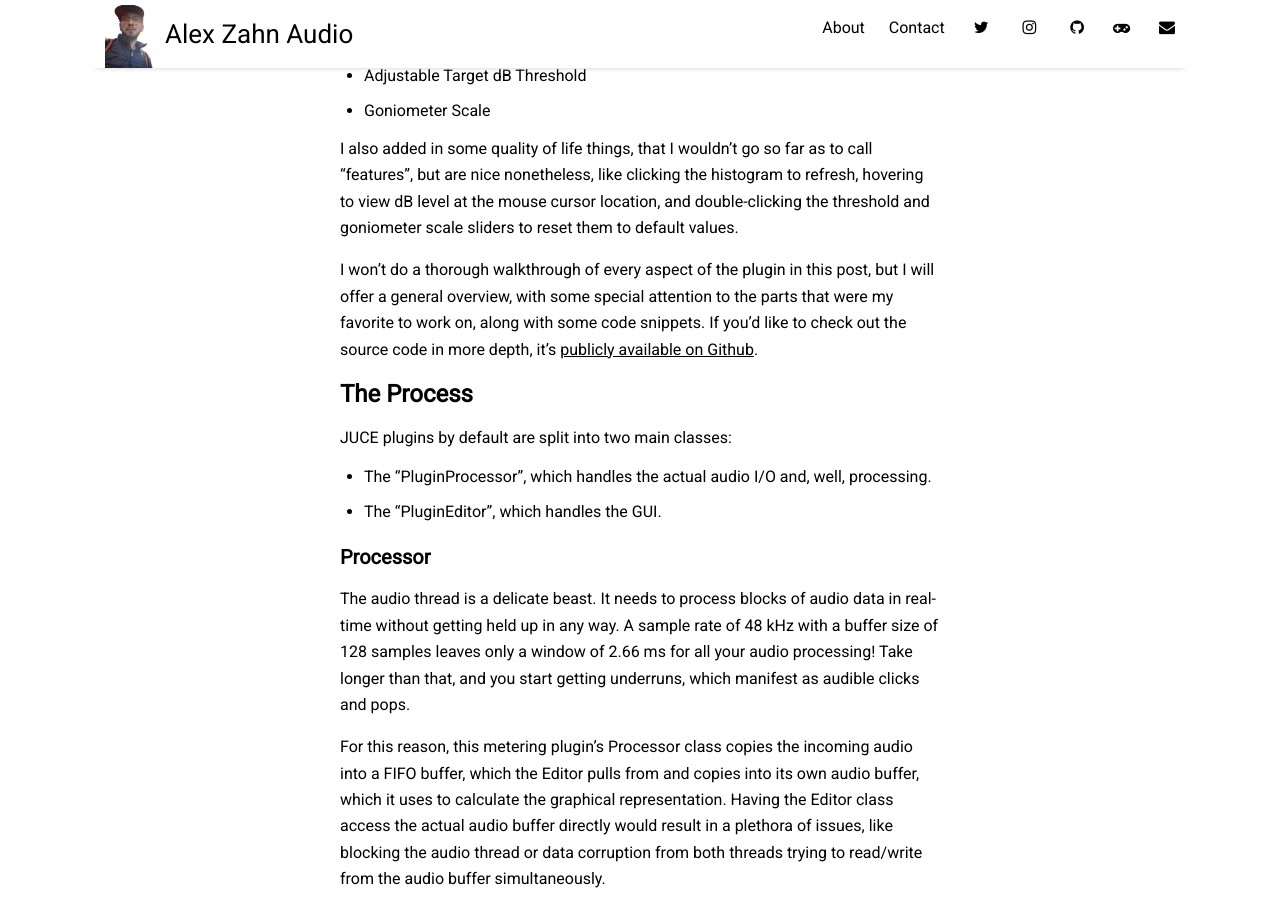
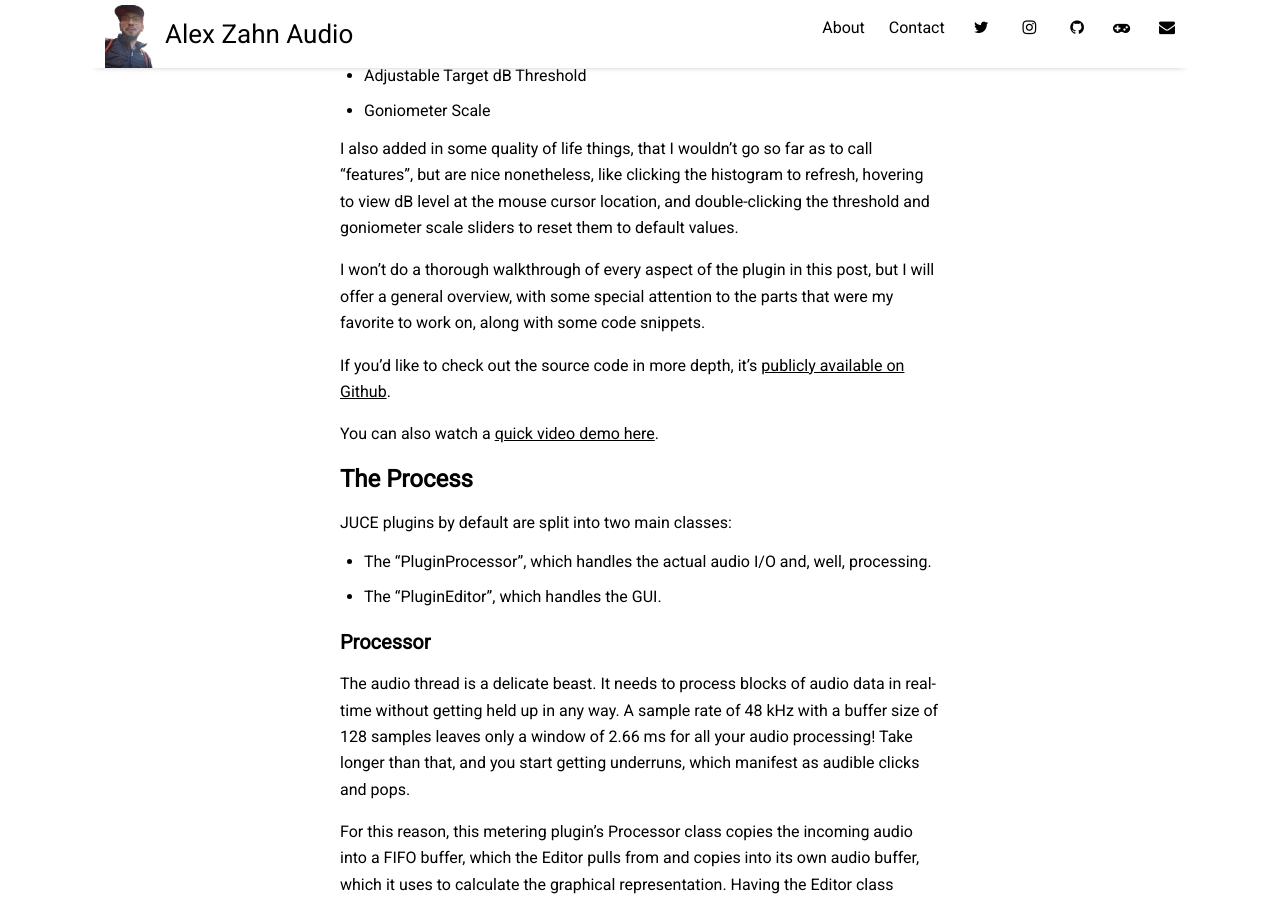
Before and after one commit to alexzahnaudio/alexzahnaudio.github.io, a Jekyll site: the page built from _posts/2023-11-30-metering-plugin.md, in a window 1280 px wide and 900 px high, scrolled down 1350 px. Built offline with Jekyll 4.4.1, drawn with Linux system fonts in a browser that asks for light colours; nearby versions of some CDN libraries; formulas are drawn with MathJax 3.

Commit message:
Update 2023-11-30-metering-plugin.md

```diff
--- a/_posts/2023-11-30-metering-plugin.md
+++ b/_posts/2023-11-30-metering-plugin.md
@@ -32,7 +32,11 @@ The features of the plugin include...
 
 I also added in some quality of life things, that I wouldn't go so far as to call "features", but are nice nonetheless, like clicking the histogram to refresh, hovering to view dB level at the mouse cursor location, and double-clicking the threshold and goniometer scale sliders to reset them to default values.
 
-I won't do a thorough walkthrough of every aspect of the plugin in this post, but I will offer a general overview, with some special attention to the parts that were my favorite to work on, along with some code snippets. If you'd like to check out the source code in more depth, it's [publicly available on Github](https://github.com/alexzahnaudio/PFM10/tree/main).
+I won't do a thorough walkthrough of every aspect of the plugin in this post, but I will offer a general overview, with some special attention to the parts that were my favorite to work on, along with some code snippets.
+
+If you'd like to check out the source code in more depth, it's [publicly available on Github](https://github.com/alexzahnaudio/PFM10/tree/main).
+
+You can also watch a [quick video demo here](https://www.instagram.com/p/C2ODXb8BoWR/).
 
 ## The Process
 
```
